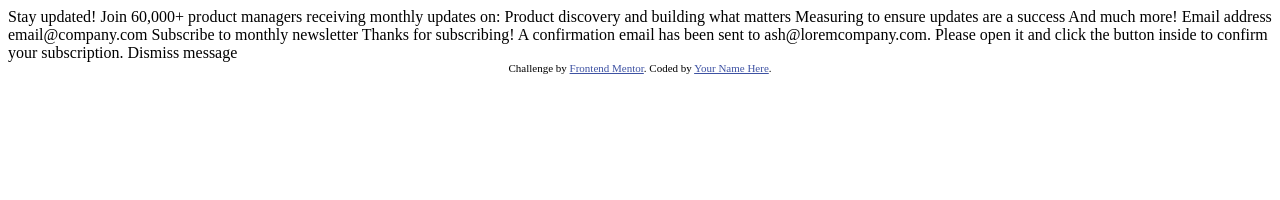
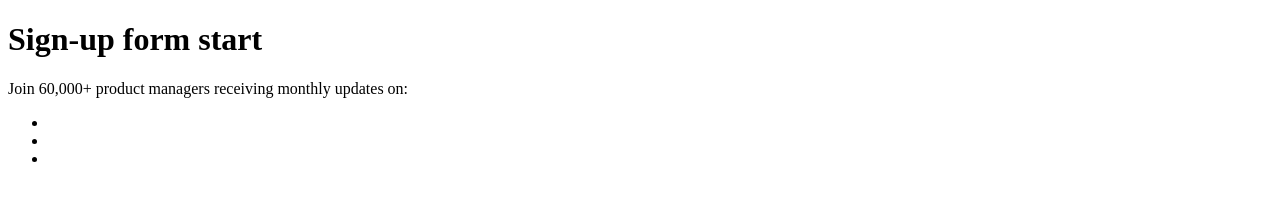
Before and after one commit to moonspark78/Newsletter_sign-up_form, a plain HTML site: page index.html in a window 1280 px wide. Drawn offline with Linux system fonts and the light colour scheme.

Commit message:
work in progress :rocket:

```diff
--- a/index.html
+++ b/index.html
@@ -5,20 +5,40 @@
   <meta name="viewport" content="width=device-width, initial-scale=1.0"> <!-- displays site properly based on user's device -->
 
   <link rel="icon" type="image/png" sizes="32x32" href="./assets/images/favicon-32x32.png">
+  <link rel="stylesheet" href="style.css">
 
   <title>Frontend Mentor | Newsletter sign-up form with success message</title>
 
-  <!-- Feel free to remove these styles or customise in your own stylesheet 👍 -->
-  <style>
-    .attribution { font-size: 11px; text-align: center; }
-    .attribution a { color: hsl(228, 45%, 44%); }
-  </style>
 </head>
 <body>
+  <div class="container" id="container">
+    <div class="left" id="left">
+      <h1>Sign-up form start</h1>
+      <p>Join 60,000+ product managers receiving monthly updates on:</p>
+      <ul>
+        <li></li>
+        <li></li>
+        <li></li>
+      </ul>
+    </div>
+  </div>
+
+
+
+
+
+
+
+
+
+
+
+
+
 
   <!-- Sign-up form start -->
 
-  Stay updated!
+ <!--  Stay updated!
 
   Join 60,000+ product managers receiving monthly updates on:
 
@@ -27,26 +47,23 @@
   And much more!
 
   Email address
-  email@company.com
+  email@company.com -->
 
-  Subscribe to monthly newsletter
-
+  <!-- Subscribe to monthly newsletter
+ -->
   <!-- Sign-up form end -->
 
   <!-- Success message start -->
 
-  Thanks for subscribing!
+ <!--  Thanks for subscribing!
 
   A confirmation email has been sent to ash@loremcompany.com.
   Please open it and click the button inside to confirm your subscription.
 
-  Dismiss message
+  Dismiss message -->
 
   <!-- Success message end -->
 
-  <div class="attribution">
-    Challenge by <a href="https://www.frontendmentor.io?ref=challenge" target="_blank">Frontend Mentor</a>.
-    Coded by <a href="#">Your Name Here</a>.
-  </div>
+
 </body>
 </html>
--- /dev/null
+++ b/style.css
@@ -0,0 +1,4 @@
+/* *{
+    background: #36384d;
+
+} */
```
